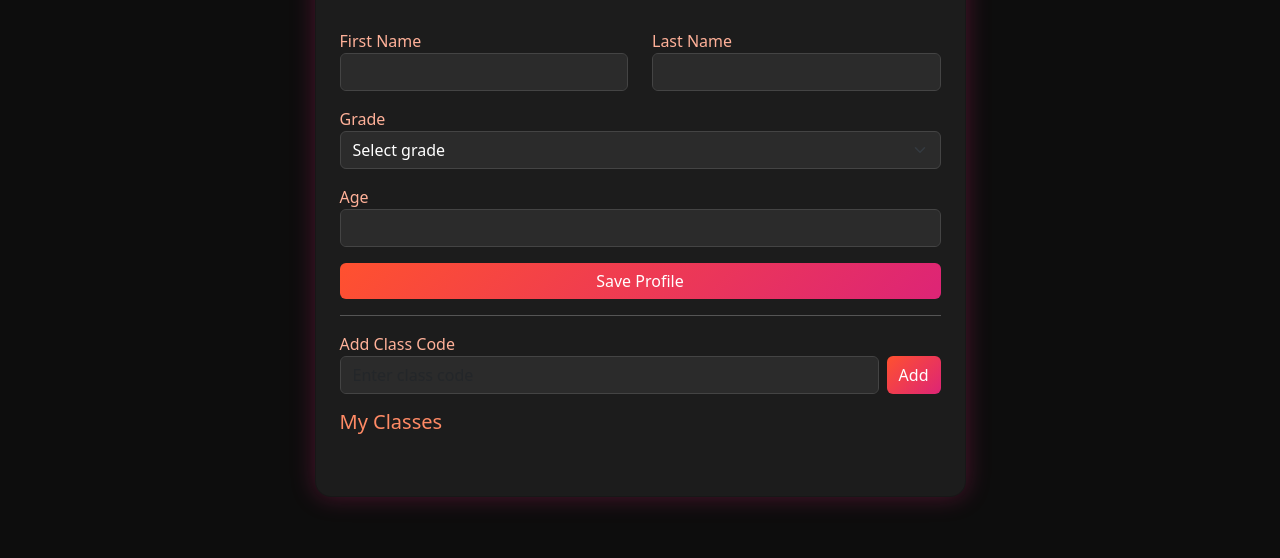
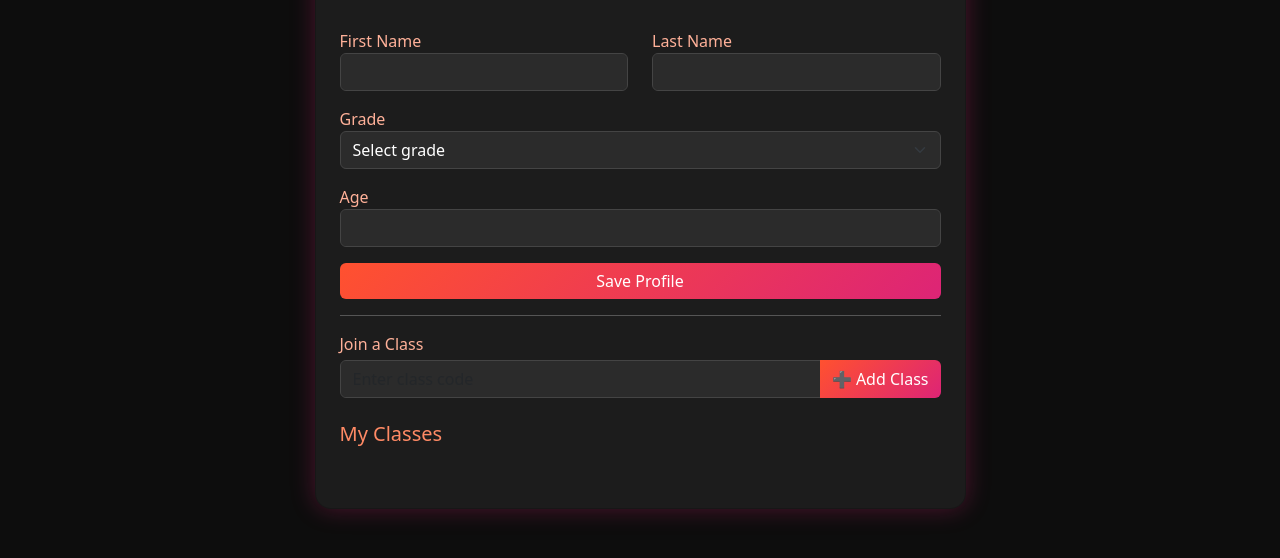
Before and after one commit to ndietz927/Launchpad-Learning-Center, a plain HTML site: page profile.html in a window 1280 px wide. Shown: the part 162-720 px from the top of the page. Drawn offline with nearby package versions, Linux system fonts and the light colour scheme; no server answers.

Commit message:
Update profile.html

```diff
--- a/profile.html
+++ b/profile.html
@@ -76,13 +76,27 @@
       <hr>
 
       <!-- Join Class -->
-      <div class="mb-3">
-        <label>Add Class Code</label>
-        <div class="d-flex">
-          <input type="text" id="newClassCode" class="form-control me-2" placeholder="Enter class code"/>
-          <button id="addClassBtn" class="btn btn-primary">Add</button>
-        </div>
-      </div>
+<div class="mb-4">
+  <label class="mb-1">Join a Class</label>
+
+  <div class="input-group">
+    <input
+      type="text"
+      id="newClassCode"
+      class="form-control"
+      placeholder="Enter class code"
+    />
+
+    <button
+      id="addClassBtn"
+      type="button"
+      class="btn btn-primary"
+    >
+      ➕ Add Class
+    </button>
+  </div>
+</div>
+
 
       <!-- Class Selector -->
       <div>
```
